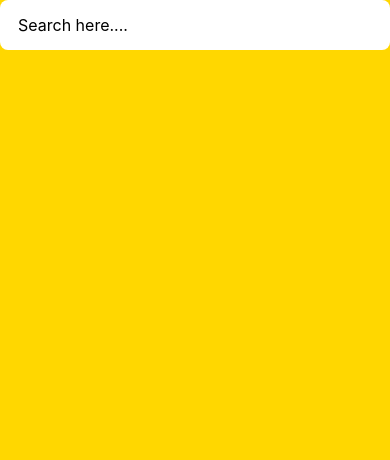
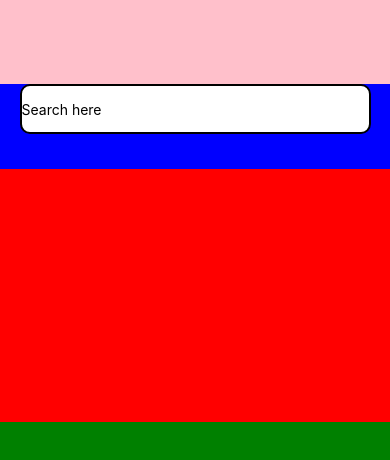
Before and after one commit to AUTProjects-gracesubianto/InMap, a React Native app: screen /MapView in a window 390 px wide. Shown: the top 460 px of the page. Built offline with nearby package versions, Linux system fonts and the light colour scheme.

Commit message:
added search to flexbox

```diff
--- a/screens/HomeScreen.js
+++ b/screens/HomeScreen.js
@@ -12,9 +12,15 @@ function HomeScreen(props) {
     //        <View style={styles.regbutton} ></View>
     //    </ImageBackground>
     <SafeAreaView style={styles.background}>
-        <View style={styles.container}>
-        <TextInput style={styles.searchIn} placeholder='Search here....'/>
-    </View>
+        <View style={styles.header}></View>
+
+        <View style={styles.search}>
+            <TextInput style={styles.searchInput} placeholder='Search here'/>
+        </View>
+
+        <View style={styles.categories}></View>
+
+        <View style={styles.recents}></View>
     </SafeAreaView>
 
     );
@@ -23,32 +29,35 @@ function HomeScreen(props) {
 const styles = StyleSheet.create({
     background: {
         flex: 1,
-        //justifyContent: "flex-end",
-        backgroundColor: "gold"
+        backgroundColor: "gold",
     },
-    container: {
-        width: '100%',
+    header: {
+        height: '10%',
+        backgroundColor: "pink",
+    },
+    search: {
+        height: '10%',
+        backgroundColor: "blue",
+    },
+    searchInput: {
         height: 50,
+        width: '90%',
         backgroundColor: "white",
-        borderRadius: 8,
-        paddingLeft: 10,
+        alignSelf: "center", //centred horizontally
+        top: '15%',
+        borderRadius: 10,
+        borderColor: "black",
+        borderWidth: 2,
     },
-    searchIn: {
-        width: '100%',
-        height: '100%',
-        paddingLeft: 8,
-        fontSize: 16,
+    categories: {
+        height: '30%',
+        backgroundColor: "red",
     },
-    // loginbutton: {
-    //     width: '100%',
-    //     height: 70,
-    //     backgroundColor: "green"
-    // },
-    // regbutton: {
-    //     width: '100%',
-    //     height: 70,
-    //     backgroundColor: "blue"
-    // }
+    recents: {
+        height: '50%',
+        backgroundColor: "green",
+    },
+
 });
 
 export default HomeScreen;
```
